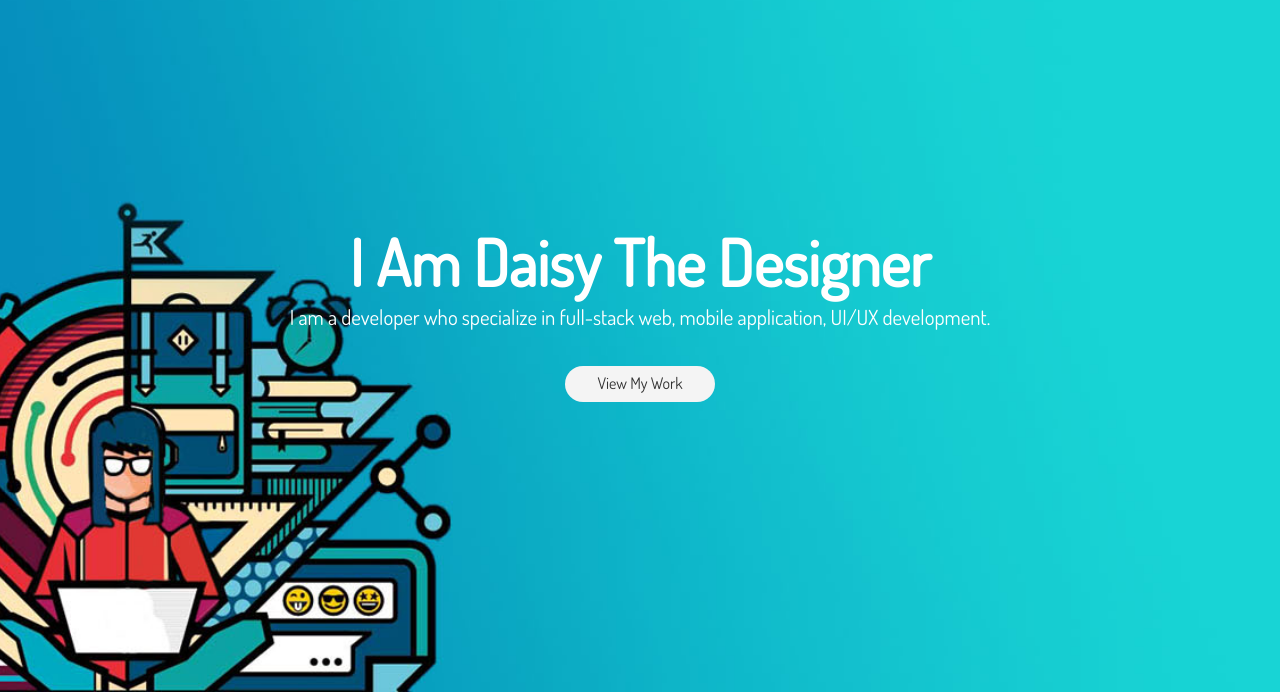
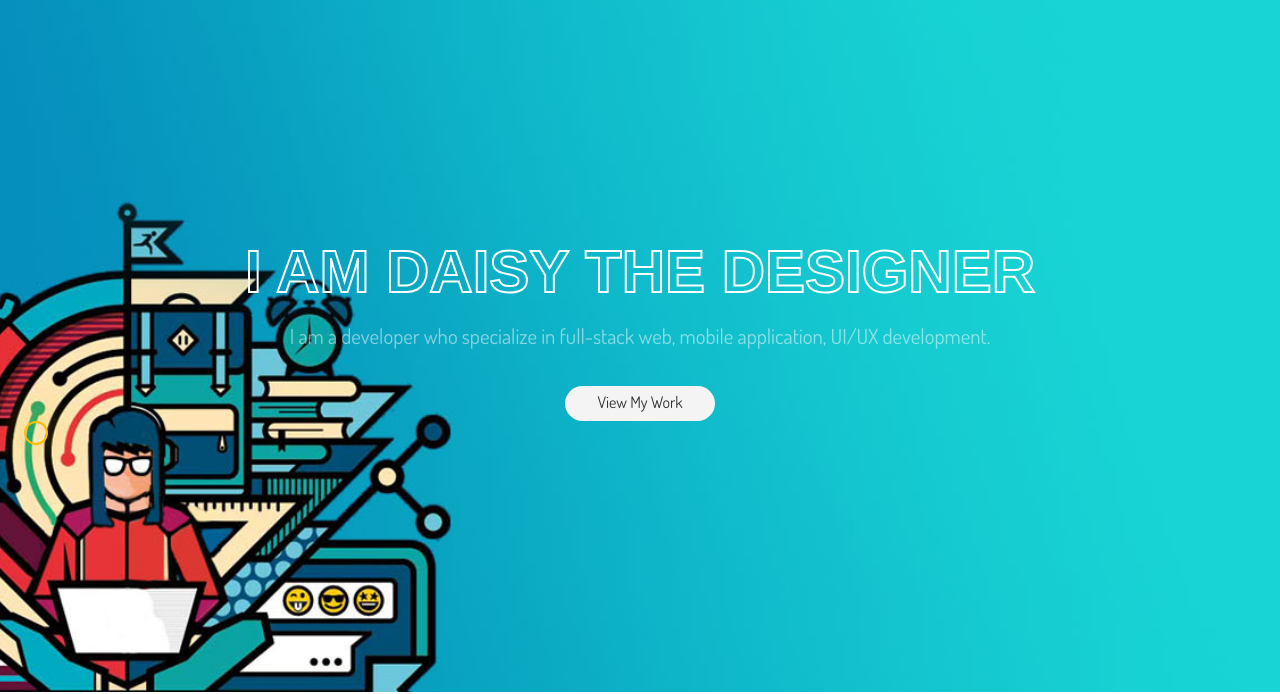
Before and after one commit to daisyliu618/Portfolio-Project, a website: page dist/index.html in a window 1280 px wide. Shown: the part 108-802 px from the top of the page. Drawn offline with Linux system fonts and the light colour scheme.

Commit message:
update css

```diff
--- a/dist/css/main.css
+++ b/dist/css/main.css
@@ -1,8 +1,25 @@
+:root{
+  cursor: none;
+}
+
+
 .container {
   max-width: 1280px;
   padding: 0 1.5rem;
   margin: auto;
   overflow: hidden; }
+
+  .cursor {
+    width: 20px;
+    height: 20px;
+    border: 2px solid #ffbc00;
+    border-radius: 50%;
+    position: absolute;
+    box-shadow: 2px -3px 41px -1px #ffbc00;
+
+    pointer-events: none;
+  }
+
 
 .btn-main, .btn-light, .btn-dark {
   display: inline-block;
@@ -47,7 +64,13 @@ input[class^='btn-']:hover {
 
 .lead {
   font-size: 1.3rem;
-  margin-bottom: 2rem; }
+  margin-bottom: 2rem;
+  opacity:0.5
+}
+
+.lead:hover {
+  opacity: 1;
+}
 
 .text-center {
   text-align: center; }
@@ -221,9 +244,30 @@ img {
   #header-home .header-content {
     text-align: center;
     padding-top: 20%; }
-    #header-home .header-content h1 {
-      font-size: 4rem;
-      line-height: 1.2; }
+
+
+
+
+#header-home .header-content h1{
+    color: #fff;
+    font-size: 60px;
+    /* display: block; */
+    font-family: "Poppins", sans-serif;
+    text-transform: uppercase;
+    -webkit-text-stroke: 2px #ffffff;
+    -webkit-text-fill-color: transparent;
+    color: transparent;
+    transition: all 0.4s linear;
+}
+
+#header-home .header-content h1:hover {
+      -webkit-text-fill-color: #ffbc00;
+}
+
+
+
+
+
 
 #header-inner {
   background: url("../img/showcase.jpg") no-repeat 30% 80%/cover;
--- a/dist/index.html
+++ b/dist/index.html
@@ -16,7 +16,6 @@
     <!-- header  -->
 
     <header id='header-home'>
-
         <div class="container">
             <nav id='main-nav'>
                 <img src="img/logo.png" alt="My Portfolio" id='logo'>
@@ -33,10 +32,11 @@
                         data-words='["Designer","Full-Stack Developer","UI/UX Dev"]'> </span></h1>
                 <p class='lead'>I am a developer who specialize in full-stack web, mobile application, UI/UX
                     development.</p>
-                <p class='lead'></p>
                 <a href="work.html" class='btn-light'>View My Work</a>
             </div>
+            <div class="cursor"></div>
         </div>
+
     </header>
 
 
@@ -203,6 +203,7 @@
 
 
     <script src='js/typewriter.js'></script>
+    <script src='js/test.js'></script>
 </body>
 
 </html>
--- /dev/null
+++ b/dist/js/test.js
@@ -0,0 +1,8 @@
+let curs = document.querySelector(".cursor");
+
+document.addEventListener("mousemove", (e) => {
+    let x = e.pageX;
+    let y = e.pageY;
+    curs.style.left = x - 15 + "px";
+    curs.style.top = y - 15 + "px";
+  });
```
Also changed, not shown: dist/about.html (+2 -0 lines), dist/contact.html (+2 -0 lines), dist/work.html (+2 -0 lines).
